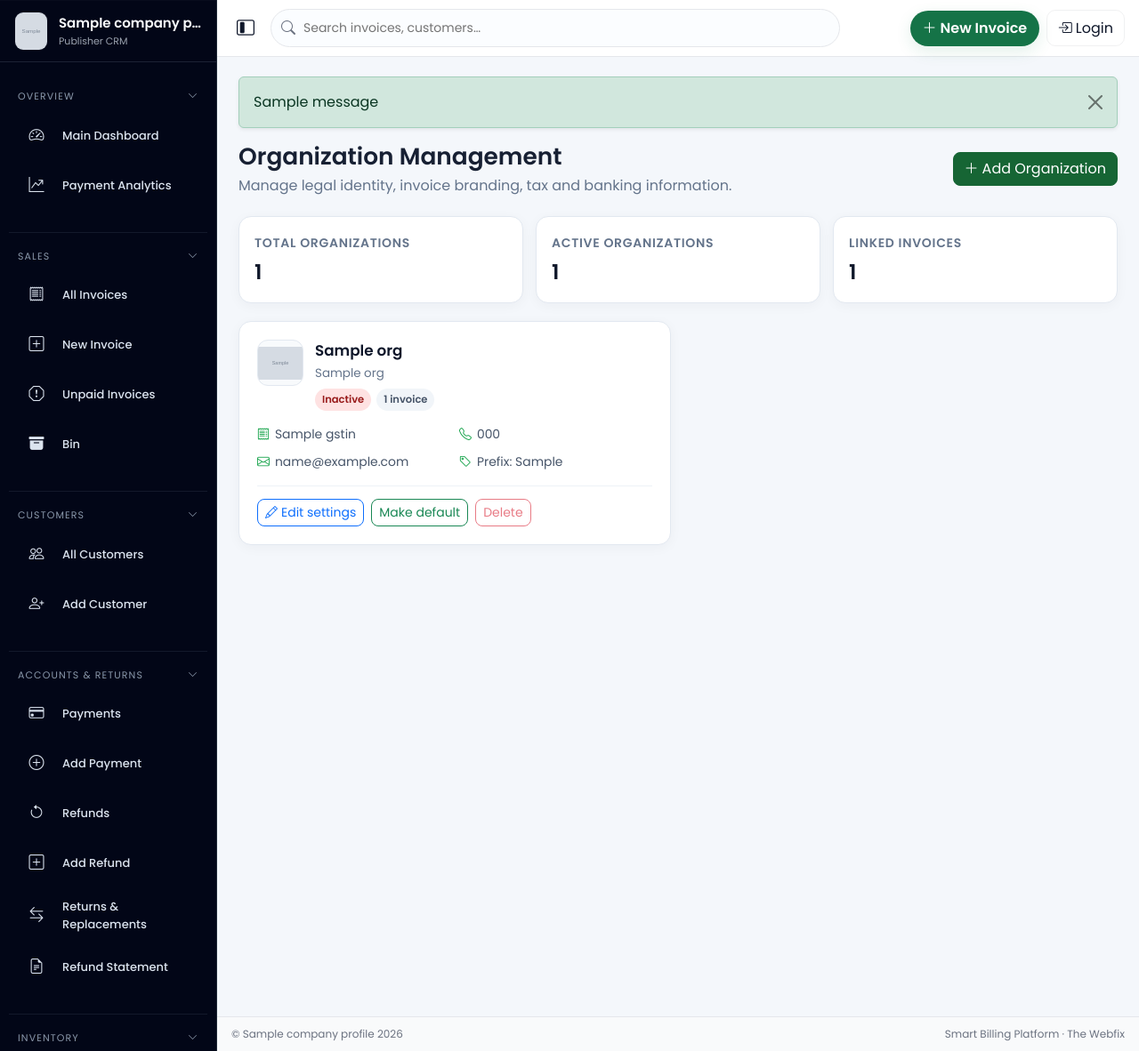
After one commit to anshul1504/swastikpublications-webapp, a Django app: template templates/sales/organization_list.html in a window 1280 px wide. The commit adds this page. Shown: the whole page at 89% size. Run offline with Django 5.2, Linux system fonts and the light colour scheme; the template is opened without the code that fills it: most values are stand-ins (such as "Sample title", 1, 10 or a date in 2020); grey boxes marked "Sample" are stand-in pictures; one stand-in notice (Sample message) is shown.

Commit message:
Add organization management and refine navigation

```diff
--- a/sales/context_processors.py
+++ b/sales/context_processors.py
@@ -2,7 +2,7 @@ from .models import CompanyProfile
 
 def company_profile(request):
     try:
-        cp = CompanyProfile.objects.first()
+        cp = CompanyProfile.objects.order_by("-is_default", "-is_active", "pk").first()
     except CompanyProfile.DoesNotExist:
         cp = None
     return {"company_profile": cp}
--- a/sales/urls.py
+++ b/sales/urls.py
@@ -46,6 +46,11 @@ urlpatterns = [
     path("refunds/<int:pk>/edit/", views.refund_edit, name="refund_edit"),
     path("refunds/statement/", views.refund_statement_pdf, name="refund_statement_pdf"),
     path('api/company/<int:pk>/', views.company_info_api, name='api_company_info'),
+    path('settings/organizations/', views.organization_list, name='organization_list'),
+    path('settings/organizations/add/', views.organization_create, name='organization_add'),
+    path('settings/organizations/<int:pk>/edit/', views.organization_edit, name='organization_edit'),
+    path('settings/organizations/<int:pk>/default/', views.organization_set_default, name='organization_set_default'),
+    path('settings/organizations/<int:pk>/delete/', views.organization_delete, name='organization_delete'),
     path('invoices/bulk-action/', views.bulk_invoice_action, name='bulk_invoice_action'),
     path('api/invoice-items/<int:invoice_id>/', views.invoice_items_api, name='api_invoice_items'),
     path("returns/", views.sales_return_list, name="return_list"),
--- a/templates/base.html
+++ b/templates/base.html
@@ -183,8 +183,10 @@
       font-size:11px;
       text-transform:uppercase;
       letter-spacing:.10em;
-      cursor:default;
+      cursor:pointer;
+      border-radius:7px;
     }
+    .nav-section-toggle:hover{background:rgba(148,163,184,.08);color:#cbd5e1}
     .nav-section-toggle i{
       transition:transform .18s ease;
     }
@@ -417,6 +419,7 @@
       padding:22px 24px;
       min-height:calc(100vh - 64px - 41px);
     }
+    .nav-group.is-collapsed .nav-list{display:none}
 
     .card,
     .dropdown-menu,
@@ -640,7 +643,7 @@
       {% with resolver=request.resolver_match %}
 
       <div class="nav-group" role="group" aria-label="Analytics">
-        <button class="nav-section-toggle" type="button" aria-expanded="true"><span class="nav-section-label">Analytics</span></button>
+        <button class="nav-section-toggle" type="button" aria-expanded="true"><span class="nav-section-label">Overview</span><i class="bi bi-chevron-down"></i></button>
         <ul class="nav-list" role="menu">
           <li class="nav-item" role="none"><a href="{% url 'dashboard' %}" class="nav-link {% if resolver and resolver.url_name == 'dashboard' %}active{% endif %}" role="menuitem" title="Main Dashboard" data-bs-toggle="tooltip" data-bs-placement="right"><span class="nav-icon"><i class="bi bi-speedometer2"></i></span><span class="nav-text">Main Dashboard</span></a></li>
           <li class="nav-item" role="none"><a href="{% url 'sales:payments_dashboard' %}" class="nav-link {% if resolver and resolver.url_name == 'payments_dashboard' %}active{% endif %}" role="menuitem" title="Payment Analytics" data-bs-toggle="tooltip" data-bs-placement="right"><span class="nav-icon"><i class="bi bi-graph-up-arrow"></i></span><span class="nav-text">Payment Analytics</span></a></li>
@@ -648,7 +651,7 @@
       </div>
 
       <div class="nav-group" role="group" aria-label="Invoices">
-        <button class="nav-section-toggle" type="button" aria-expanded="true"><span class="nav-section-label">Invoices</span></button>
+        <button class="nav-section-toggle" type="button" aria-expanded="true"><span class="nav-section-label">Sales</span><i class="bi bi-chevron-down"></i></button>
         <ul class="nav-list" role="menu">
           <li class="nav-item" role="none"><a href="{% url 'sales:invoice_list' %}" class="nav-link {% if resolver and resolver.url_name == 'invoice_list' %}active{% endif %}" role="menuitem" title="All Invoices" data-bs-toggle="tooltip" data-bs-placement="right"><span class="nav-icon"><i class="bi bi-receipt"></i></span><span class="nav-text">All Invoices</span></a></li>
           <li class="nav-item" role="none"><a href="{% url 'sales:invoice_add' %}" class="nav-link {% if resolver and resolver.url_name == 'invoice_add' %}active{% endif %}" role="menuitem" title="Create Invoice" data-bs-toggle="tooltip" data-bs-placement="right"><span class="nav-icon"><i class="bi bi-plus-square"></i></span><span class="nav-text">New Invoice</span></a></li>
@@ -658,7 +661,7 @@
       </div>
 
       <div class="nav-group" role="group" aria-label="Customers">
-        <button class="nav-section-toggle" type="button" aria-expanded="true"><span class="nav-section-label">Customers</span></button>
+        <button class="nav-section-toggle" type="button" aria-expanded="true"><span class="nav-section-label">Customers</span><i class="bi bi-chevron-down"></i></button>
         <ul class="nav-list" role="menu">
           <li class="nav-item" role="none"><a href="{% url 'sales:customer_list' %}" class="nav-link {% if resolver and resolver.url_name == 'customer_list' %}active{% endif %}" role="menuitem" title="Customers" data-bs-toggle="tooltip" data-bs-placement="right"><span class="nav-icon"><i class="bi bi-people"></i></span><span class="nav-text">All Customers</span></a></li>
           <li class="nav-item" role="none"><a href="{% url 'sales:customer_add' %}" class="nav-link {% if resolver and resolver.url_name == 'customer_add' %}active{% endif %}" role="menuitem" title="Add Customer" data-bs-toggle="tooltip" data-bs-placement="right"><span class="nav-icon"><i class="bi bi-person-plus"></i></span><span class="nav-text">Add Customer</span></a></li>
@@ -666,7 +669,7 @@
       </div>
 
       <div class="nav-group" role="group" aria-label="Payments and refunds">
-        <button class="nav-section-toggle" type="button" aria-expanded="true"><span class="nav-section-label">Payments</span></button>
+        <button class="nav-section-toggle" type="button" aria-expanded="true"><span class="nav-section-label">Accounts & Returns</span><i class="bi bi-chevron-down"></i></button>
         <ul class="nav-list" role="menu">
           <li class="nav-item" role="none"><a href="{% url 'sales:payment_list' %}" class="nav-link {% if resolver and resolver.url_name == 'payment_list' %}active{% endif %}" role="menuitem" title="Payments" data-bs-toggle="tooltip" data-bs-placement="right"><span class="nav-icon"><i class="bi bi-credit-card"></i></span><span class="nav-text">Payments</span></a></li>
           <li class="nav-item" role="none"><a href="{% url 'sales:payment_add' %}" class="nav-link {% if resolver and resolver.url_name == 'payment_add' %}active{% endif %}" role="menuitem" title="Add Payment" data-bs-toggle="tooltip" data-bs-placement="right"><span class="nav-icon"><i class="bi bi-plus-circle"></i></span><span class="nav-text">Add Payment</span></a></li>
@@ -678,31 +681,33 @@
       </div>
 
       <div class="nav-group" role="group" aria-label="Inventory">
-        <button class="nav-section-toggle" type="button" aria-expanded="true"><span class="nav-section-label">Inventory</span></button>
+        <button class="nav-section-toggle" type="button" aria-expanded="true"><span class="nav-section-label">Inventory</span><i class="bi bi-chevron-down"></i></button>
         <ul class="nav-list" role="menu">
           <li class="nav-item" role="none"><a href="{% url 'catalog:inventory_home' %}" class="nav-link {% if resolver and resolver.url_name == 'inventory_home' %}active{% endif %}" role="menuitem" title="Inventory Home" data-bs-toggle="tooltip" data-bs-placement="right"><span class="nav-icon"><i class="bi bi-bar-chart-line"></i></span><span class="nav-text">Inventory Home</span></a></li>
           <li class="nav-item" role="none"><a href="{% url 'catalog:product_stock_search' %}" class="nav-link {% if resolver and resolver.url_name == 'product_stock_search' %}active{% endif %}" role="menuitem" title="Product Stock" data-bs-toggle="tooltip" data-bs-placement="right"><span class="nav-icon"><i class="bi bi-box-seam"></i></span><span class="nav-text">Product Stock (search)</span></a></li>
           <li class="nav-item" role="none"><a href="{% url 'catalog:stock_ledger' %}" class="nav-link {% if resolver and resolver.url_name == 'stock_ledger' %}active{% endif %}" role="menuitem" title="Stock Ledger" data-bs-toggle="tooltip" data-bs-placement="right"><span class="nav-icon"><i class="bi bi-stack"></i></span><span class="nav-text">Stock Ledger</span></a></li>
-          <li class="nav-item" role="none"><a href="{% url 'catalog:stock_ledger_export' %}" class="nav-link {% if resolver and resolver.url_name == 'stock_ledger_export' %}active{% endif %}" role="menuitem" title="Export Stock Ledger" data-bs-toggle="tooltip" data-bs-placement="right"><span class="nav-icon"><i class="bi bi-file-earmark-arrow-down"></i></span><span class="nav-text">Export Stock Ledger</span></a></li>
           <li class="nav-item" role="none"><a href="{% url 'catalog:pr_list' %}" class="nav-link {% if resolver and resolver.url_name == 'pr_list' %}active{% endif %}" role="menuitem" title="Print Runs" data-bs-toggle="tooltip" data-bs-placement="right"><span class="nav-icon"><i class="bi bi-journal-bookmark"></i></span><span class="nav-text">Print Runs (GRN)</span></a></li>
-          <li class="nav-item" role="none"><a href="{% url 'catalog:pr_create' %}" class="nav-link {% if resolver and resolver.url_name == 'pr_create' %}active{% endif %}" role="menuitem" title="Create Batch" data-bs-toggle="tooltip" data-bs-placement="right"><span class="nav-icon"><i class="bi bi-plus-square"></i></span><span class="nav-text">Create Batch</span></a></li>
-          <li class="nav-item" role="none"><a href="{% url 'catalog:export_csv' %}" class="nav-link {% if resolver and resolver.url_name == 'export_csv' %}active{% endif %}" role="menuitem" title="Export Print Runs" data-bs-toggle="tooltip" data-bs-placement="right"><span class="nav-icon"><i class="bi bi-filetype-csv"></i></span><span class="nav-text">Export Print Runs</span></a></li>
           <li class="nav-item" role="none"><a href="{% url 'catalog:warehouse_list' %}" class="nav-link {% if resolver and resolver.url_name == 'warehouse_list' %}active{% endif %}" role="menuitem" title="Warehouses" data-bs-toggle="tooltip" data-bs-placement="right"><span class="nav-icon"><i class="bi bi-buildings"></i></span><span class="nav-text">Warehouses</span></a></li>
-          <li class="nav-item" role="none"><a href="{% url 'catalog:warehouse_add' %}" class="nav-link {% if resolver and resolver.url_name == 'warehouse_add' %}active{% endif %}" role="menuitem" title="Add Warehouse" data-bs-toggle="tooltip" data-bs-placement="right"><span class="nav-icon"><i class="bi bi-plus-circle"></i></span><span class="nav-text">Add Warehouse</span></a></li>
-          <li class="nav-item" role="none"><a href="{% url 'catalog:warehouse_import_xlsx' %}" class="nav-link {% if resolver and resolver.url_name == 'warehouse_import_xlsx' %}active{% endif %}" role="menuitem" title="Import Warehouses" data-bs-toggle="tooltip" data-bs-placement="right"><span class="nav-icon"><i class="bi bi-upload"></i></span><span class="nav-text">Import Warehouses</span></a></li>
-          <li class="nav-item" role="none"><a href="{% url 'catalog:warehouse_export_xlsx' %}" class="nav-link {% if resolver and resolver.url_name == 'warehouse_export_xlsx' %}active{% endif %}" role="menuitem" title="Export Warehouses" data-bs-toggle="tooltip" data-bs-placement="right"><span class="nav-icon"><i class="bi bi-download"></i></span><span class="nav-text">Export Warehouses</span></a></li>
         </ul>
       </div>
 
       <div class="nav-group" role="group" aria-label="Products">
-        <button class="nav-section-toggle" type="button" aria-expanded="true"><span class="nav-section-label">Products</span></button>
+        <button class="nav-section-toggle" type="button" aria-expanded="true"><span class="nav-section-label">Catalog</span><i class="bi bi-chevron-down"></i></button>
         <ul class="nav-list" role="menu">
           <li class="nav-item" role="none"><a href="{% url 'catalog:product_list' %}" class="nav-link {% if resolver and resolver.url_name == 'product_list' %}active{% endif %}" role="menuitem" title="Products & Services" data-bs-toggle="tooltip" data-bs-placement="right"><span class="nav-icon"><i class="bi bi-box-seam"></i></span><span class="nav-text">Products / Services</span></a></li>
-          <li class="nav-item" role="none"><a href="{% url 'catalog:product_add' %}" class="nav-link {% if resolver and resolver.url_name == 'product_add' %}active{% endif %}" role="menuitem" title="Add Product" data-bs-toggle="tooltip" data-bs-placement="right"><span class="nav-icon"><i class="bi bi-plus-circle"></i></span><span class="nav-text">Add Product</span></a></li>
-          <li class="nav-item" role="none"><a href="{% url 'catalog:product_import_xlsx' %}" class="nav-link {% if resolver and resolver.url_name == 'product_import_xlsx' %}active{% endif %}" role="menuitem" title="Import Products" data-bs-toggle="tooltip" data-bs-placement="right"><span class="nav-icon"><i class="bi bi-upload"></i></span><span class="nav-text">Import Products</span></a></li>
-          <li class="nav-item" role="none"><a href="{% url 'catalog:product_export_xlsx' %}" class="nav-link {% if resolver and resolver.url_name == 'product_export_xlsx' %}active{% endif %}" role="menuitem" title="Export Products" data-bs-toggle="tooltip" data-bs-placement="right"><span class="nav-icon"><i class="bi bi-download"></i></span><span class="nav-text">Export Products</span></a></li>
         </ul>
       </div>
+
+      {% if user.is_staff %}
+      <div class="nav-group" role="group" aria-label="Administration">
+        <button class="nav-section-toggle" type="button" aria-expanded="true"><span class="nav-section-label">Administration</span><i class="bi bi-chevron-down"></i></button>
+        <ul class="nav-list" role="menu">
+          <li class="nav-item" role="none"><a href="{% url 'sales:organization_list' %}" class="nav-link {% if resolver and resolver.url_name|slice:':12' == 'organization' %}active{% endif %}" role="menuitem" title="Organization Management" data-bs-toggle="tooltip" data-bs-placement="right"><span class="nav-icon"><i class="bi bi-building-gear"></i></span><span class="nav-text">Organizations</span></a></li>
+          <li class="nav-item" role="none"><a href="{% url 'admin:auth_user_changelist' %}" class="nav-link" role="menuitem" title="Users and Permissions" data-bs-toggle="tooltip" data-bs-placement="right"><span class="nav-icon"><i class="bi bi-people-fill"></i></span><span class="nav-text">Users & Permissions</span></a></li>
+          <li class="nav-item" role="none"><a href="{% url 'admin:index' %}" class="nav-link" role="menuitem" title="System Administration" data-bs-toggle="tooltip" data-bs-placement="right"><span class="nav-icon"><i class="bi bi-gear"></i></span><span class="nav-text">System Administration</span></a></li>
+        </ul>
+      </div>
+      {% endif %}
 
       {% endwith %}
     </nav>
@@ -737,12 +742,12 @@
             <ul class="dropdown-menu dropdown-menu-end shadow-sm">
               <li class="dropdown-item-text small text-muted px-3">Signed in as <b>{{ user.username }}</b></li>
               <li><hr class="dropdown-divider"></li>
-              <li><a class="dropdown-item" href="#"><i class="bi bi-person-circle me-2"></i>My Profile</a></li>
-              <li><a class="dropdown-item" href="#"><i class="bi bi-sliders me-2"></i>Account Settings</a></li>
-              <li><hr class="dropdown-divider"></li>
               <li><a class="dropdown-item" href="{% url 'reports:dashboard' %}"><i class="bi bi-speedometer2 me-2"></i>Dashboard</a></li>
               <li><a class="dropdown-item" href="{% url 'sales:invoice_list' %}"><i class="bi bi-receipt me-2"></i>Invoices</a></li>
               <li><a class="dropdown-item" href="{% url 'catalog:product_list' %}"><i class="bi bi-box-seam me-2"></i>Products</a></li>
+              {% if user.is_staff %}
+              <li><a class="dropdown-item" href="{% url 'sales:organization_list' %}"><i class="bi bi-building-gear me-2"></i>Organization Settings</a></li>
+              {% endif %}
               <li><hr class="dropdown-divider"></li>
               <li><a class="dropdown-item text-danger" href="{% url 'accounts:logout' %}"><i class="bi bi-box-arrow-right me-2"></i>Logout</a></li>
             </ul>
@@ -754,6 +759,15 @@
     </header>
 
     <main class="content-wrap" id="workspace" role="main">
+      {% if messages %}
+        <div class="mb-3" aria-live="polite">
+          {% for message in messages %}
+            <div class="alert alert-{% if message.tags == 'error' %}danger{% else %}{{ message.tags|default:'info' }}{% endif %} alert-dismissible fade show shadow-sm" role="alert">
+              {{ message }}<button type="button" class="btn-close" data-bs-dismiss="alert" aria-label="Close"></button>
+            </div>
+          {% endfor %}
+        </div>
+      {% endif %}
       {% block content %}{% endblock %}
     </main>
 
@@ -867,6 +881,24 @@
       });
     }
 
+    document.querySelectorAll('.nav-section-toggle').forEach(function(toggle, index){
+      const group = toggle.closest('.nav-group');
+      if (!group) return;
+      const hasActiveLink = !!group.querySelector('.nav-link.active');
+      const key = 'sidebar-group-' + index;
+      try {
+        if (!hasActiveLink && localStorage.getItem(key) === 'collapsed') {
+          group.classList.add('is-collapsed');
+          toggle.setAttribute('aria-expanded', 'false');
+        }
+      } catch(e){}
+      toggle.addEventListener('click', function(){
+        const collapsed = group.classList.toggle('is-collapsed');
+        toggle.setAttribute('aria-expanded', collapsed ? 'false' : 'true');
+        try { localStorage.setItem(key, collapsed ? 'collapsed' : 'expanded'); } catch(e){}
+      });
+    });
+
     document.addEventListener('keydown', function(e){
       if (e.key === 'Escape') {
         if (sidebar && sidebar.classList.contains('show')) {
--- /dev/null
+++ b/templates/sales/organization_list.html
@@ -0,0 +1,80 @@
+{% extends "base.html" %}
+{% load humanize %}
+{% block title %}Organization Management{% endblock %}
+
+{% block extra_css %}
+<style>
+  .org-page{max-width:1500px;margin:0 auto}
+  .org-hero{display:flex;justify-content:space-between;gap:20px;align-items:center;margin-bottom:22px}
+  .org-hero h1{font-size:1.65rem;font-weight:800;margin:0;color:#0f172a}
+  .org-hero p{color:#64748b;margin:5px 0 0}
+  .org-stats{display:grid;grid-template-columns:repeat(3,minmax(0,1fr));gap:14px;margin-bottom:20px}
+  .org-stat,.org-card{background:#fff;border:1px solid #e2e8f0;border-radius:14px;box-shadow:0 3px 14px rgba(15,23,42,.04)}
+  .org-stat{padding:17px}.org-stat small{color:#64748b;font-weight:700;text-transform:uppercase;letter-spacing:.05em}
+  .org-stat strong{display:block;font-size:1.45rem;color:#0f172a;margin-top:4px}
+  .org-grid{display:grid;grid-template-columns:repeat(2,minmax(0,1fr));gap:16px}
+  .org-card{padding:20px;display:flex;flex-direction:column;gap:16px}
+  .org-head{display:flex;justify-content:space-between;gap:14px}
+  .org-identity{display:flex;gap:13px;min-width:0}.org-logo{width:52px;height:52px;border-radius:12px;object-fit:contain;border:1px solid #e2e8f0;background:#f8fafc}
+  .org-placeholder{display:grid;place-items:center;font-size:1.25rem;font-weight:800;color:#166534;background:#dcfce7}
+  .org-name{font-size:1.05rem;font-weight:800;color:#0f172a}.org-legal{color:#64748b;font-size:.84rem;margin-top:2px}
+  .org-badges{display:flex;gap:6px;flex-wrap:wrap;margin-top:7px}.org-badge{font-size:.72rem;font-weight:700;border-radius:999px;padding:4px 8px;background:#f1f5f9;color:#475569}
+  .org-badge.default{background:#dcfce7;color:#166534}.org-badge.inactive{background:#fee2e2;color:#991b1b}
+  .org-details{display:grid;grid-template-columns:1fr 1fr;gap:10px;color:#475569;font-size:.87rem}.org-details i{color:#16a34a;margin-right:6px}
+  .org-actions{border-top:1px solid #edf2f7;padding-top:14px;display:flex;gap:8px;align-items:center;flex-wrap:wrap}
+  .empty-org{text-align:center;padding:60px 20px;background:#fff;border:1px dashed #cbd5e1;border-radius:14px}
+  @media(max-width:900px){.org-grid{grid-template-columns:1fr}}@media(max-width:600px){.org-hero{align-items:flex-start;flex-direction:column}.org-stats{grid-template-columns:1fr}.org-details{grid-template-columns:1fr}}
+</style>
+{% endblock %}
+
+{% block content %}
+<div class="org-page">
+  <div class="org-hero">
+    <div><h1>Organization Management</h1><p>Manage legal identity, invoice branding, tax and banking information.</p></div>
+    <a class="btn btn-success" href="{% url 'sales:organization_add' %}"><i class="bi bi-plus-lg me-1"></i>Add Organization</a>
+  </div>
+  <div class="org-stats">
+    <div class="org-stat"><small>Total organizations</small><strong>{{ organizations|length }}</strong></div>
+    <div class="org-stat"><small>Active organizations</small><strong>{{ active_count }}</strong></div>
+    <div class="org-stat"><small>Linked invoices</small><strong>{{ invoice_count|intcomma }}</strong></div>
+  </div>
+  {% if organizations %}
+  <div class="org-grid">
+    {% for org in organizations %}
+    <article class="org-card">
+      <div class="org-head">
+        <div class="org-identity">
+          {% if org.logo %}<img class="org-logo" src="{{ org.logo.url }}" alt="{{ org.name }}">
+          {% else %}<div class="org-logo org-placeholder">{{ org.name|first|upper }}</div>{% endif %}
+          <div>
+            <div class="org-name">{{ org.name }}</div>
+            <div class="org-legal">{{ org.legal_name|default:"Legal name not added" }}</div>
+            <div class="org-badges">
+              {% if org.is_default %}<span class="org-badge default">Default</span>{% endif %}
+              {% if not org.is_active %}<span class="org-badge inactive">Inactive</span>{% else %}<span class="org-badge">Active</span>{% endif %}
+              <span class="org-badge">{{ org.invoice_count|intcomma }} invoice{{ org.invoice_count|pluralize }}</span>
+            </div>
+          </div>
+        </div>
+      </div>
+      <div class="org-details">
+        <span><i class="bi bi-receipt"></i>{{ org.gstin|default:"GSTIN not added" }}</span>
+        <span><i class="bi bi-telephone"></i>{{ org.phone|default:"Phone not added" }}</span>
+        <span><i class="bi bi-envelope"></i>{{ org.email|default:"Email not added" }}</span>
+        <span><i class="bi bi-tag"></i>Prefix: {{ org.invoice_prefix|default:"Not set" }}</span>
+      </div>
+      <div class="org-actions">
+        <a class="btn btn-sm btn-outline-primary" href="{% url 'sales:organization_edit' org.pk %}"><i class="bi bi-pencil me-1"></i>Edit settings</a>
+        {% if not org.is_default %}
+        <form method="post" action="{% url 'sales:organization_set_default' org.pk %}">{% csrf_token %}<button class="btn btn-sm btn-outline-success" type="submit">Make default</button></form>
+        <form method="post" action="{% url 'sales:organization_delete' org.pk %}" onsubmit="return confirm('Delete this organization?');">{% csrf_token %}<button class="btn btn-sm btn-outline-danger" type="submit" {% if org.invoice_count %}disabled title="Linked invoices prevent deletion"{% endif %}>Delete</button></form>
+        {% endif %}
+      </div>
+    </article>
+    {% endfor %}
+  </div>
+  {% else %}
+  <div class="empty-org"><i class="bi bi-buildings fs-1 text-muted"></i><h3 class="mt-3">No organization configured</h3><p class="text-muted">Add your business identity to brand invoices and reports.</p></div>
+  {% endif %}
+</div>
+{% endblock %}
```
Also changed, not shown: sales/forms.py (added, +42 -0 lines), sales/models.py (+9 -0 lines), sales/test_organizations.py (added, +68 -0 lines), sales/views.py (+93 -1 lines), templates/sales/organization_form.html (added, +56 -0 lines), sales/migrations/0005_companyprofile_invoice_prefix_and_more.py (added).
